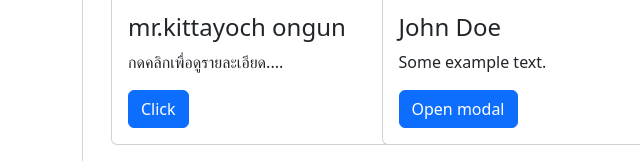
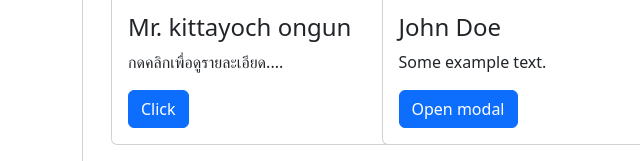
Before and after one commit to kittayoch/work2, a plain HTML site: page index.html in a window 1280 px wide. Shown: the part 1011-1172 px from the top of the page, 0-640 px from the left. Drawn offline with nearby package versions, Linux system fonts and the light colour scheme.

Commit message:
Update index.html

```diff
--- a/index.html
+++ b/index.html
@@ -99,7 +99,7 @@
                             <div class="card" style="width:300px">
                                 <img class="card-img-top" src="img/pro.jpg" alt="Card image">
                                 <div class="card-body">
-                                    <h4 class="card-title">mr.kittayoch ongun</h4>
+                                    <h4 class="card-title">Mr. kittayoch ongun</h4>
                                     <p class="card-text">กดคลิกเพื่อดูรายละเอียด....</p>
                                     <!-- Button to Open the Modal -->
                                     <button type="button" class="btn btn-primary" data-bs-toggle="modal"
```
